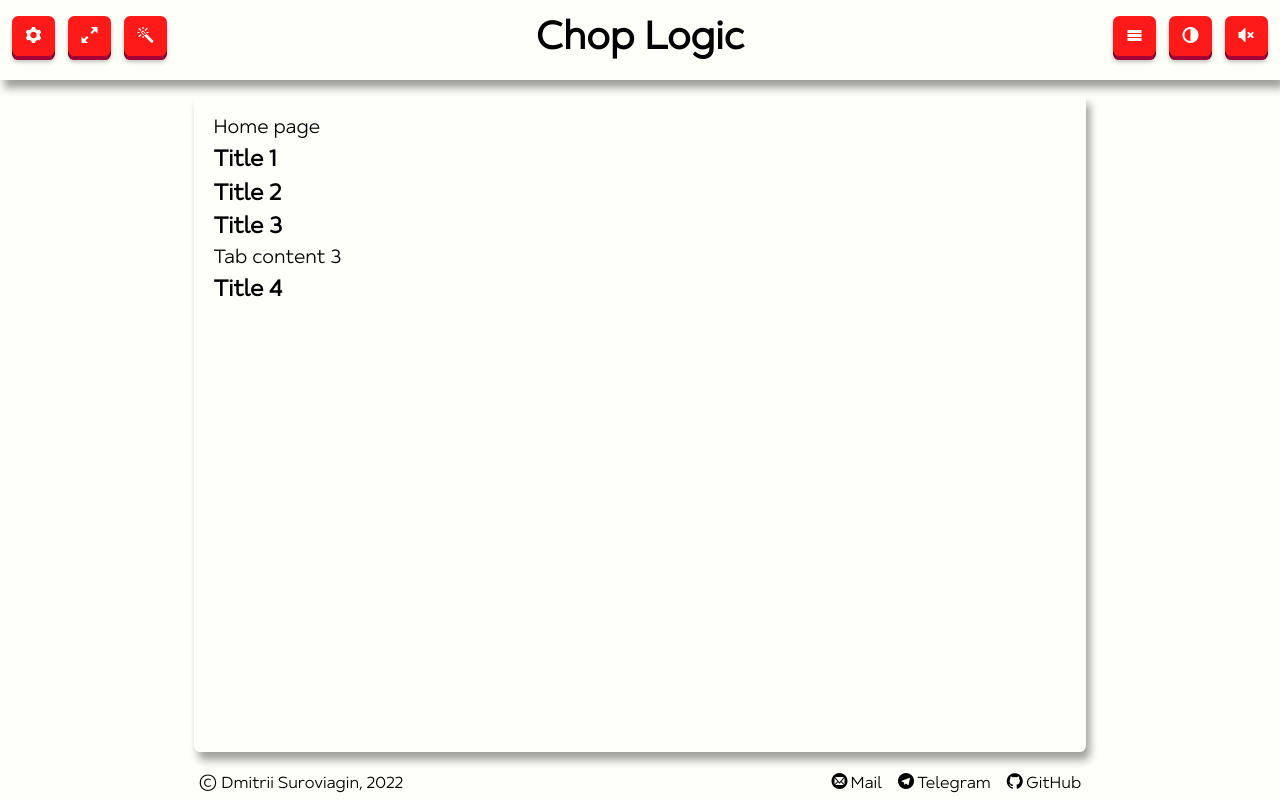
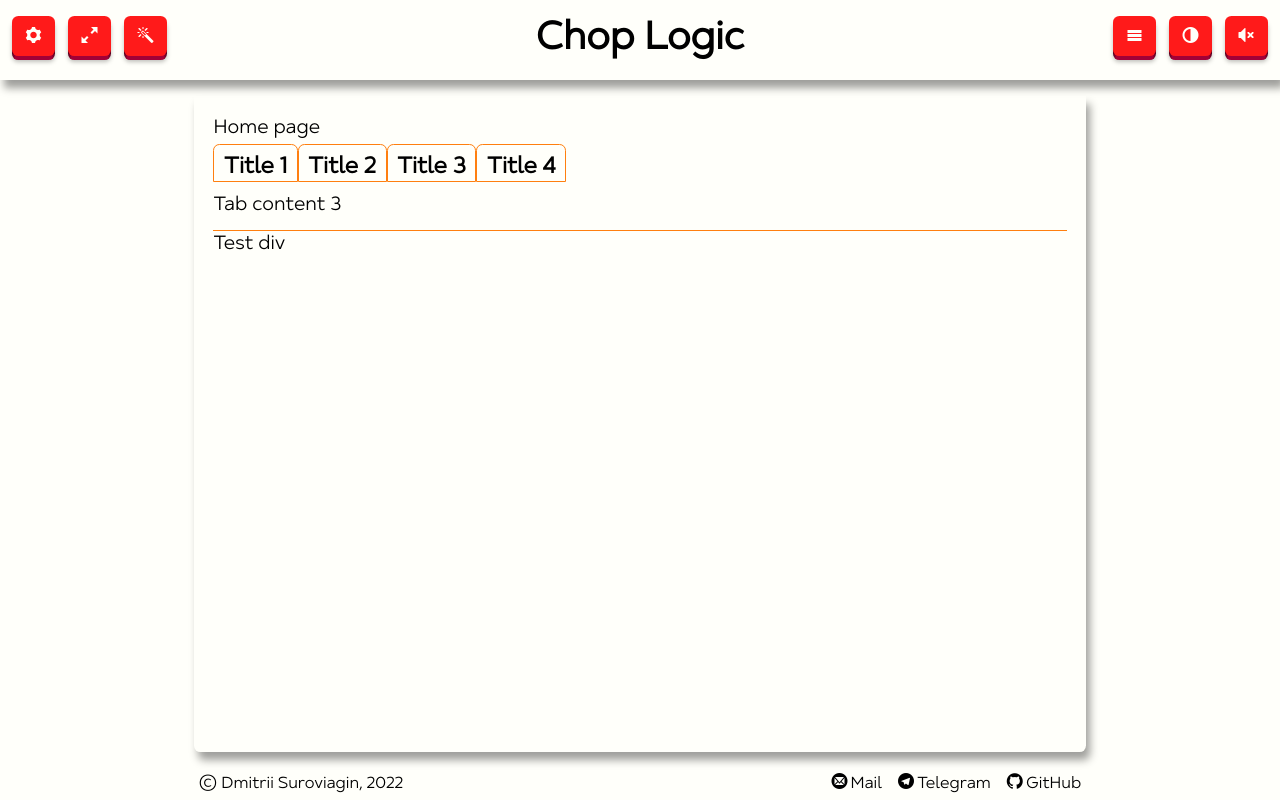
Before and after one commit to SavouryGin/chop_logic, a React app: page / in a window 1280 px wide. Built offline with nearby package versions, Linux system fonts and the light colour scheme.

Commit message:
ts-42: refactor tabs

```diff
--- a/src/components/layout/index.tsx
+++ b/src/components/layout/index.tsx
@@ -11,10 +11,11 @@ import { useAppSelector } from 'hooks';
 import './styles.scss';
 
 function Layout(): React.ReactElement {
+  // Store flags
   const isNavigationOpen = useAppSelector(settingsSelectors.getIsNavigationOpened);
   const isSidebarOpen = useAppSelector(settingsSelectors.getIsSidebarOpened);
   const isDarkMode = useAppSelector(settingsSelectors.getIsDarkMode);
-
+  // Class names
   const layoutClassNames = formatClassName(['layout', { layout_dark: isDarkMode }]);
   const navigationClassNames = formatClassName(['layout__navigation', { layout__navigation_dark: isDarkMode }]);
   const sidebarClassNames = formatClassName(['layout__sidebar', { layout__sidebar_dark: isDarkMode }]);
--- a/src/components/tab-list/index.tsx
+++ b/src/components/tab-list/index.tsx
@@ -6,6 +6,8 @@ import { settingsSelectors } from 'store/settings/selectors';
 import Tab from './elements/tab';
 
 import './styles.scss';
+import TabTitle from './elements/tab-title';
+import TabContent from './elements/tab-content';
 
 function TabList({ tabs, defaultTabId, ...rest }: TabListProps): React.ReactElement {
   const isDarkMode = useAppSelector(settingsSelectors.getIsDarkMode);
@@ -19,23 +21,19 @@ function TabList({ tabs, defaultTabId, ...rest }: TabListProps): React.ReactElem
   const defaultId = defaultTabId && tabIds.includes(defaultTabId) ? defaultTabId : tabIds[0];
   const [activeTab, setActiveTab] = useState(defaultId);
 
-  const tabItems = tabs.map((item) => {
-    const { tabId, tabContent, tabTitle } = item;
-    return (
-      <Tab
-        key={tabId}
-        tabId={tabId}
-        content={tabContent}
-        title={tabTitle}
-        isActive={activeTab === tabId}
-        onSelect={() => setActiveTab(tabId)}
-      />
-    );
+  const titles = tabs.map((item) => {
+    const { tabId, tabTitle } = item;
+    return <TabTitle key={tabId} title={tabTitle} onSelect={setActiveTab} tabId={tabId} />;
   });
 
+  const tabContent = tabs.find((item) => item.tabId === activeTab)?.tabContent;
+
   return (
-    <div className={tabsClassNames} role='tablist'>
-      {tabItems}
+    <div className={tabsClassNames}>
+      <div className='tab-list__tabs' role='tablist'>
+        {titles}
+      </div>
+      {<TabContent content={tabContent} tabId={activeTab} />}
     </div>
   );
 }
--- a/src/components/tab-list/styles.scss
+++ b/src/components/tab-list/styles.scss
@@ -1,5 +1,22 @@
+@import 'styles/colors.scss';
+@import 'styles/sizes.scss';
+
 .tab-list {
+  &__tabs {
+    display: flex;
+  }
+
   &__tab {
     cursor: pointer;
+    height: $tab-height;
+    padding: $small-padding $default-padding;
+    border-top-left-radius: $border-radius;
+    border-top-right-radius: $border-radius;
+    border: $light-border;
+  }
+
+  &__content {
+    padding: $default-padding 0;
+    border-bottom: $light-border;
   }
 }
--- a/src/pages/home/index.tsx
+++ b/src/pages/home/index.tsx
@@ -17,6 +17,7 @@ function Home(): React.ReactElement {
       Home page
       <br></br>
       <TabList tabs={testTabs} defaultTabId='tab-3' />
+      <div>Test div</div>
     </div>
   );
 }
--- a/src/styles/sizes.scss
+++ b/src/styles/sizes.scss
@@ -12,6 +12,7 @@ $big-margin: 1rem;
 $header-height: 5rem;
 $footer-height: 2rem;
 $scrollbar-width: 0.6rem;
+$tab-height: 2.4rem;
 
 // Fonts
 $base-font-size: 1.2rem;
--- a/src/types/tabs.ts
+++ b/src/types/tabs.ts
@@ -27,6 +27,6 @@ export type TabTitleProps = {
 };
 
 export type TabContentProps = {
-  content: React.ReactElement;
+  content: React.ReactElement | undefined;
   tabId: string;
 };
```
